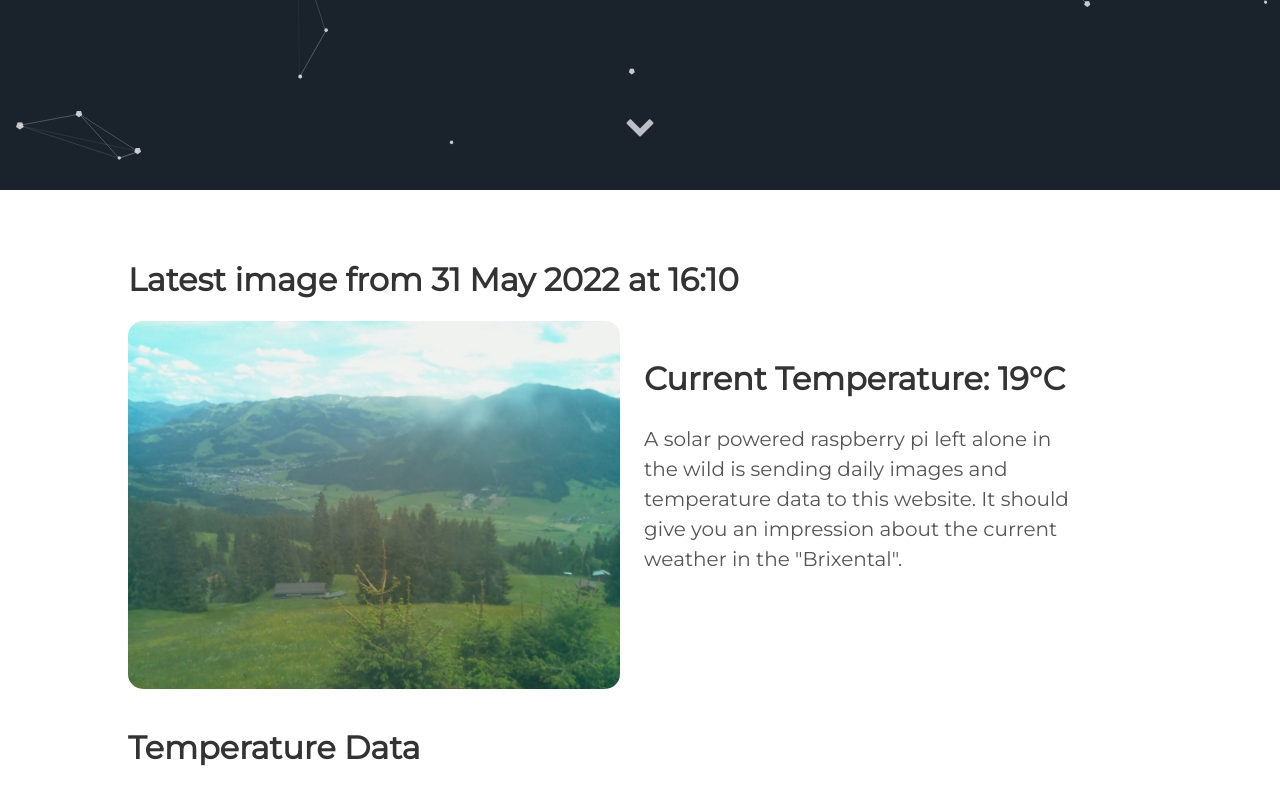
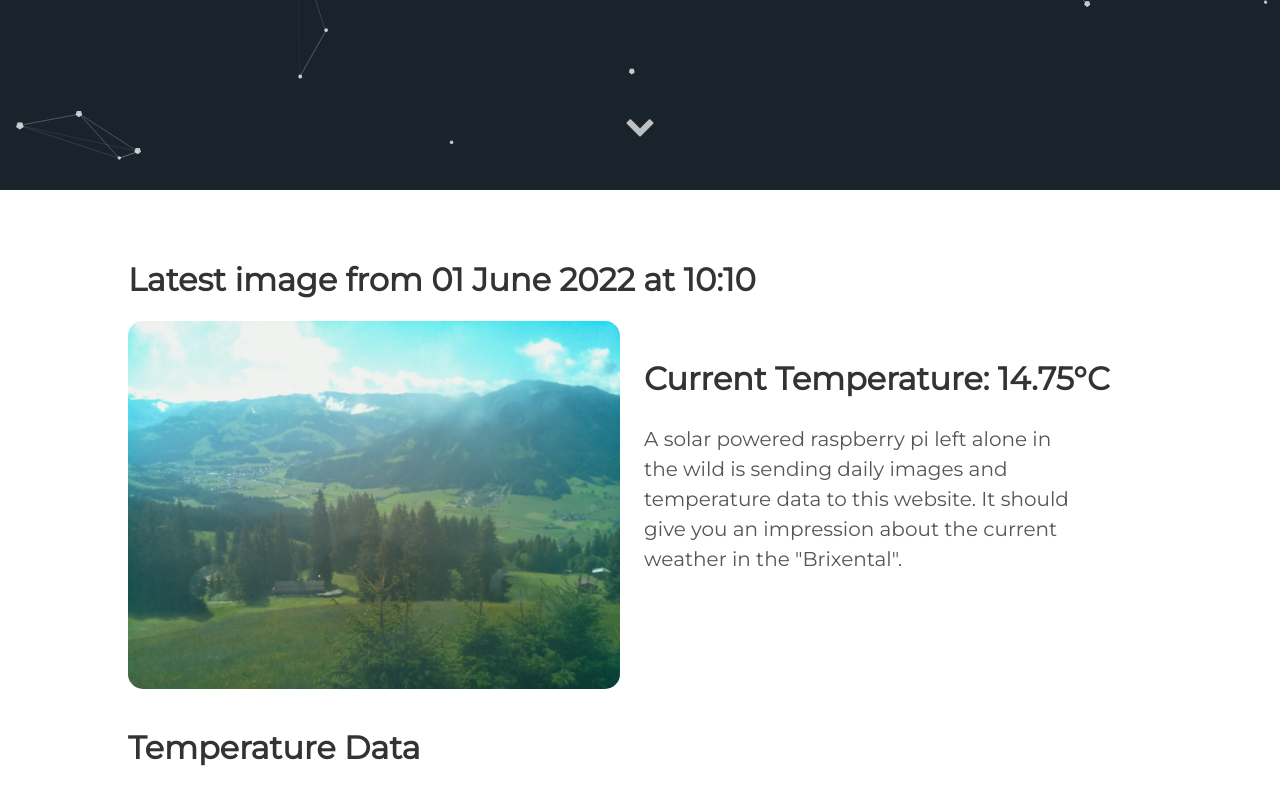
Before and after one commit to vektorious/vektorious.github.io, a Jekyll site: the page built from resources/huette.md, in a window 1280 px wide and 900 px high, scrolled down 710 px. Shown: the top 805 px of the window. Built offline with Jekyll 4.4.1, drawn with Linux system fonts in a browser that asks for light colours.

Commit message:
I'm a bot beep boop

```diff
--- a/resources/huette.md
+++ b/resources/huette.md
@@ -6,13 +6,13 @@ image: '/assets/img/'
 description: 'Live image from the Austrian alps'
 twitter_text: ' '
 ---
-## Latest image from 31 May 2022 at 16:10
+## Latest image from 01 June 2022 at 10:10
 <div class="huette">
   <div class="huette-image">
     <img src="{{ "/assets/img/huette.jpg" | prepend: site.baseurl }}">
   </div>
   <div class="huette-text">
-        <h2>Current Temperature: 19°C</h2>
+        <h2>Current Temperature: 14.75°C</h2>
         <p>A solar powered raspberry pi left alone in the wild is sending daily images and temperature data to this website. It should give you an impression about the current weather in the "Brixental".</p>
 
   </div>
```
Also changed, not shown: rpi-script/2022-06-01_100919.txt (renamed from rpi-script/2022-05-31_160918.txt, +5 -5 lines), rpi-script/huette.md (+2 -2 lines), assets/img/huette.jpg, assets/img/temp_plot.png, rpi-script/temp_plot.png, 1 other file.
